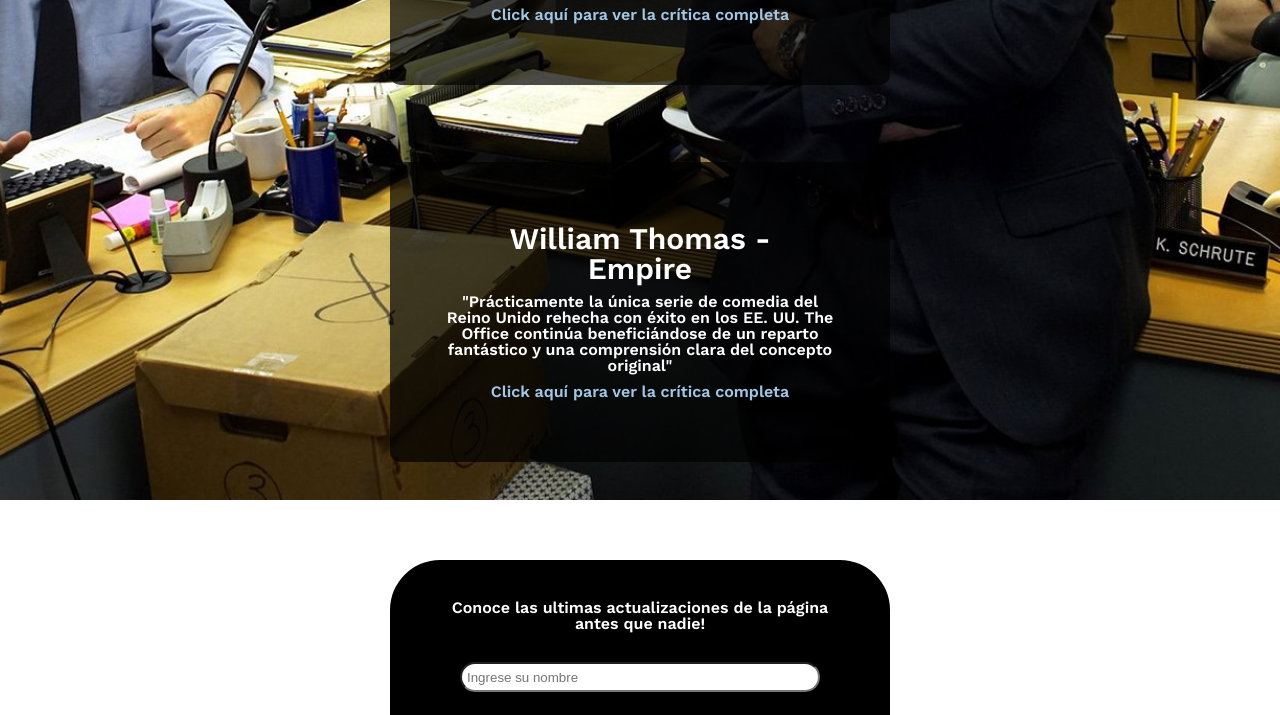
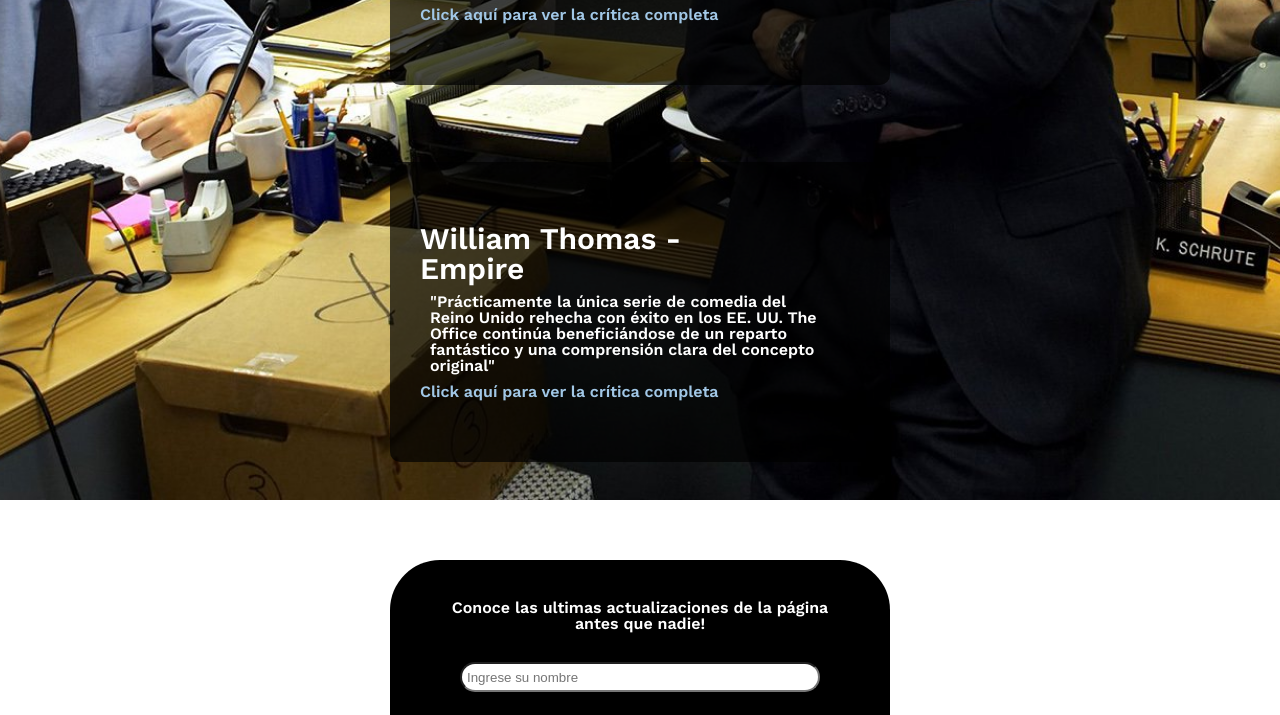
Before and after one commit to valensarnari/Laboratorio-III, a plain HTML site: page resenas.html in a window 1280 px wide. Shown: the part 770-1485 px from the top of the page. Drawn offline with nearby package versions, Linux system fonts and the light colour scheme.

Commit message:
Pagina final v2
Nada mas hubieron algunos cambios de alineacion de texto.

```diff
--- a/css/style.css
+++ b/css/style.css
@@ -260,7 +260,7 @@ header .navbar ul li:hover > ul {
 .section-resenas {
     background-color: rgba(0, 0, 0, 0.7);
     color: #fff;
-    padding: 10px;
+    padding: 10px 30px;
     max-width: 500px;
     width: 90%;
     min-height: 300px;
@@ -269,7 +269,7 @@ header .navbar ul li:hover > ul {
     border-radius: 10px;
     display: flex;
     flex-direction: column;
-    align-items: center;
+    align-items: left;
     justify-content: center;
 }
 
@@ -277,21 +277,18 @@ header .navbar ul li:hover > ul {
     font-size: 30px;
     max-width: 290px;
     width: 90%;
-    text-align: center;
 }
 
 .section-resenas p {
     max-width: 400px;
     width: 90%;
     margin: 10px;
-    text-align: center;
 }
 
 .section-resenas a {
     color: #A1C7E6;
     max-width: 300px;
     width: 90%;
-    text-align: center;
 }
 
 /* --- section ------------------------------------------------------------- contacto --- */
@@ -499,7 +496,6 @@ footer {
 
     .section1-personajes_container-text p {
         width: 500px;
-        text-align: center;
     }
 
     .section1-personajes_container-text h2 {
```
